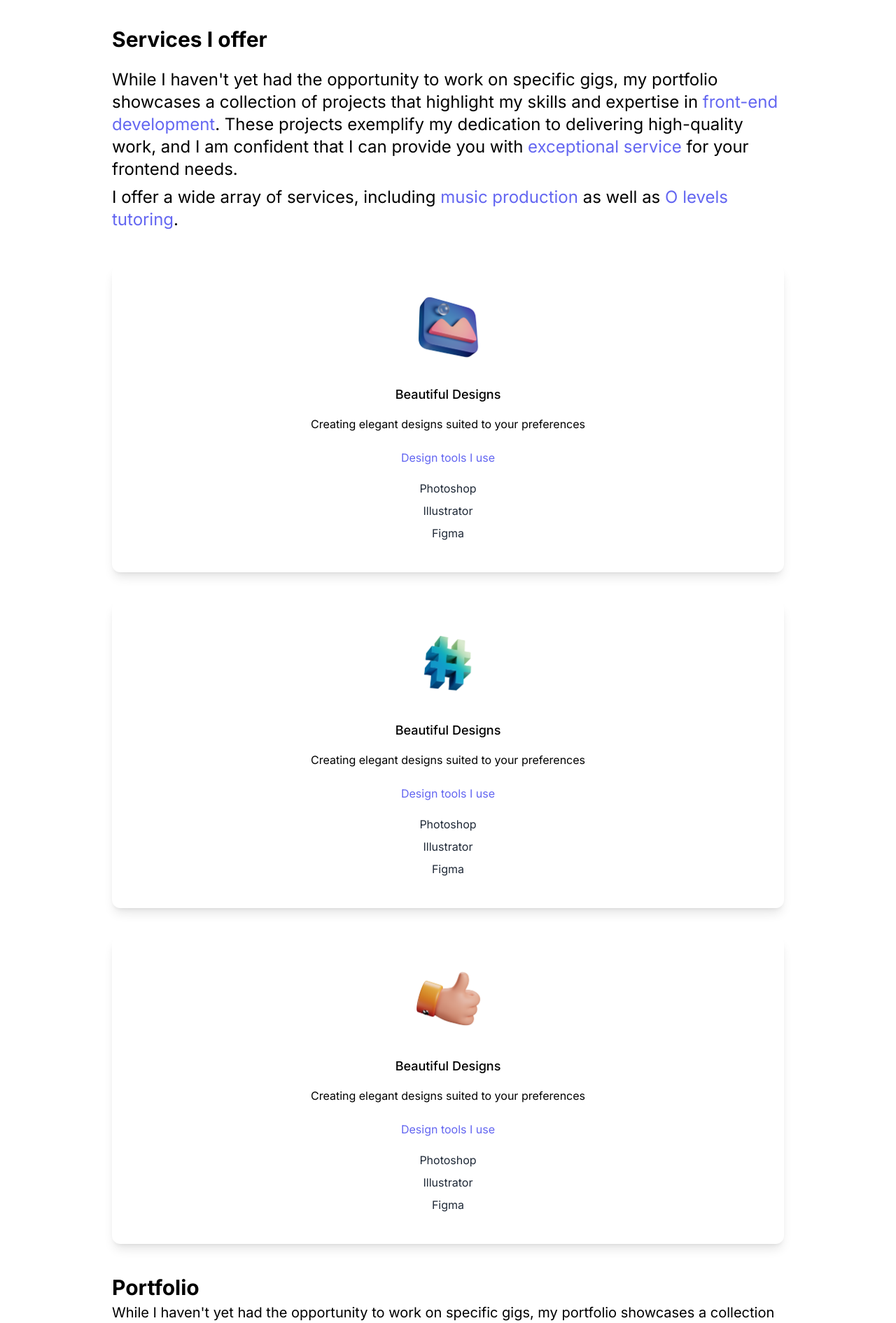
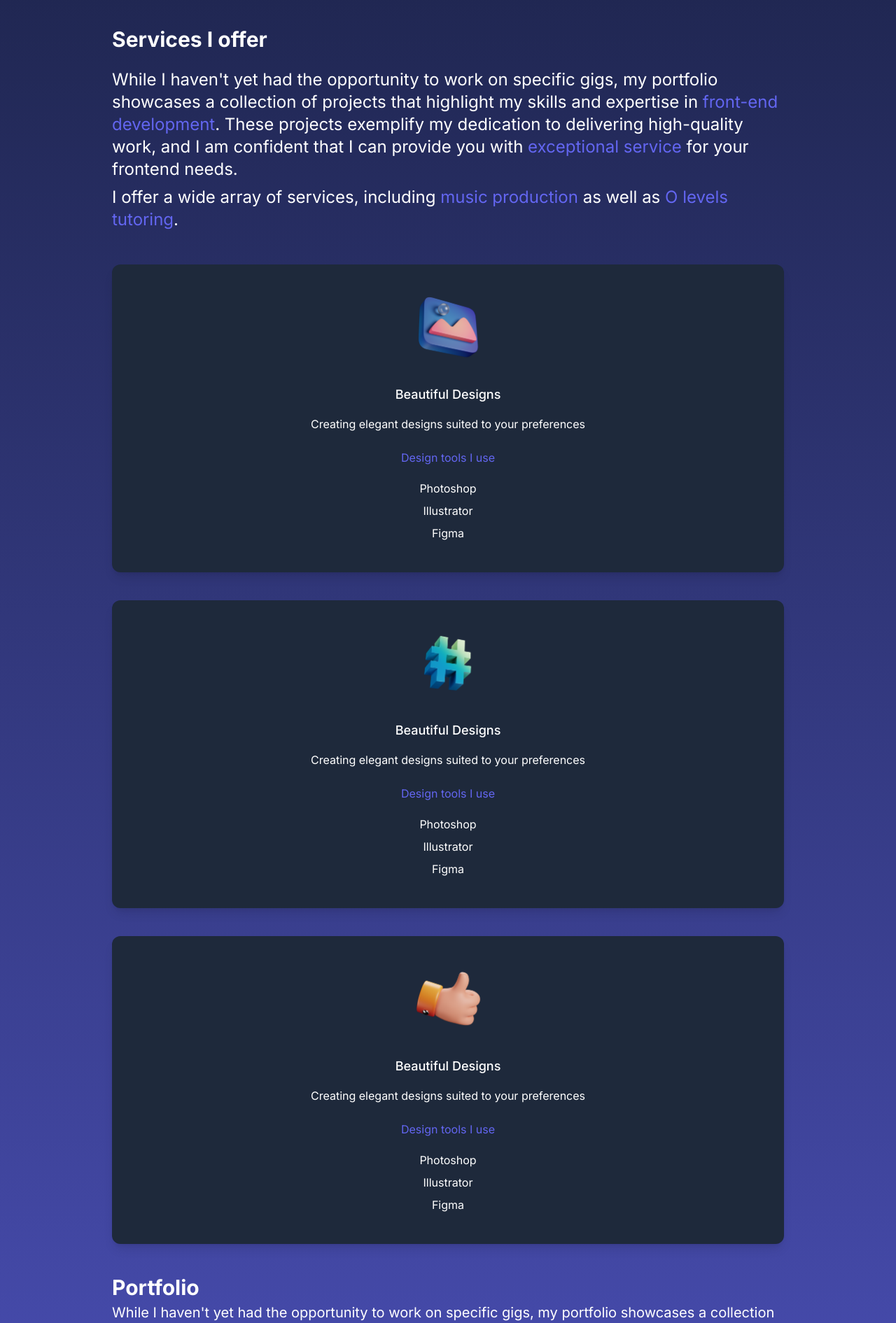
Before and after one commit to nessed/portofolio1, a Next.js app: page / in a window 1280 px wide. Shown: the part 906-2797 px from the top of the page at 70% size. Built offline with nearby package versions, Linux system fonts and the light colour scheme.

Commit message:
bubblessss

```diff
--- a/src/app/page.tsx
+++ b/src/app/page.tsx
@@ -6,10 +6,10 @@ export default function Home() {
   return (
     <div>
       <title>Portfolio</title>
-      <main className='bg-white dark:bg-gradient-to-b dark:from-slate-900 dark:to-indigo-500 px-10 md:px-20 lg:px-40'>
+      <main className='bg-gradient-to-b from-slate-900 to-indigo-500 px-10 md:px-20 lg:px-40'>
         <section className="min-h-screen">
           <nav className='py-10 mb-12 flex justify-between'>
-            <h1 className='dark:text-white text-xl font-burtons text-indigo-500'>developedbyali</h1>
+            <h1 className='text-white text-xl font-burtons text-indigo-500'>developedbyali</h1>
             <ul className='flex items-center'>
               <li><BsFillMoonStarsFill className="cursor-pointer text-2xl" /></li>
               <li>
@@ -19,8 +19,8 @@ export default function Home() {
           </nav>
           <div className='text-center p-10'>
             <h2 className='text-5xl py-2 text-indigo-600 font-medium md:text-6xl'>Ali</h2>
-            <h3 className='dark:text-white text-2xl py-2 md:text-3xl'>Developer and designer</h3>
-            <p className='dark:text-white text-md py-5 leading-8 text-gray-800 md:text-xl max-w-lg mx-auto'>
+            <h3 className='text-white text-2xl py-2 md:text-3xl'>Developer and designer</h3>
+            <p className='text-white text-md py-5 leading-8 text-gray-800 md:text-xl max-w-lg mx-auto'>
               Offering services for your frontend related needs.
             </p>
           </div>
@@ -35,7 +35,7 @@ export default function Home() {
           </div>
         </section>
         <section>
-          <div className='dark:text-white '>
+          <div className='text-white '>
             <h3 className='text-3xl py-6 pt-10 font-bold'>Services I offer</h3>
             <p className='text-2xl'> While I haven&apos;t yet had the opportunity to work on specific gigs,
               my portfolio showcases a collection of
@@ -47,7 +47,7 @@ export default function Home() {
               as well as <span className="text-indigo-500">O levels tutoring</span>.
             </p>
           </div>
-          <div className='shadow-lg p-10 rounded-xl my-10 text-center dark:bg-slate-800 dark:text-white'>
+          <div className='shadow-lg p-10 rounded-xl my-10 text-center bg-slate-800 text-white'>
             <div className='flex justify-center'>
               <Image className="" src="/design.png" alt="design" width={100} height={100} />
             </div>
@@ -55,39 +55,39 @@ export default function Home() {
               <h3 className='text-lg font-medium pt-8 pb-2 font-bold'>Beautiful Designs</h3>
               <p className='py-2'>Creating elegant designs suited to your preferences</p>
               <h4 className='py-4 text-indigo-500'>Design tools I use</h4>
-              <p className='text-gray-800 py-1 dark:text-white'>Photoshop</p>
-              <p className='text-gray-800 py-1 dark:text-white'>Illustrator</p>
-              <p className='text-gray-800 py-1 dark:text-white'>Figma</p>
+              <p className='text-gray-800 py-1 text-white'>Photoshop</p>
+              <p className='text-gray-800 py-1 text-white'>Illustrator</p>
+              <p className='text-gray-800 py-1 text-white'>Figma</p>
             </div>
           </div>
-          <div className='shadow-lg p-10 rounded-xl my-10 text-center dark:bg-slate-800 dark:text-white'>
+          <div className='shadow-lg p-10 rounded-xl my-10 text-center bg-slate-800 text-white'>
             <div className='flex justify-center'>
               <Image className="" src="/code.png" alt="design" width={100} height={100} />
             </div>
             <h3 className='text-lg font-medium pt-8 pb-2'>Beautiful Designs</h3>
             <p className='py-2'>Creating elegant designs suited to your preferences</p>
             <h4 className='py-4 text-indigo-500'>Design tools I use</h4>
-            <p className='text-gray-800 py-1 dark:text-white'>Photoshop</p>
-            <p className='text-gray-800 py-1 dark:text-white'>Illustrator</p>
-            <p className='text-gray-800 py-1 dark:text-white'>Figma</p>
+            <p className='text-gray-800 py-1 text-white'>Photoshop</p>
+            <p className='text-gray-800 py-1 text-white'>Illustrator</p>
+            <p className='text-gray-800 py-1 text-white'>Figma</p>
           </div>
-          <div className='shadow-lg p-10 rounded-xl my-10 text-center dark:bg-slate-800 dark:text-white'>
+          <div className='shadow-lg p-10 rounded-xl my-10 text-center bg-slate-800 text-white'>
             <div className='flex justify-center'>
               <Image className="" src="/consulting.png" alt="design" width={100} height={100} />
             </div>
             <h3 className='text-lg font-medium pt-8 pb-2'>Beautiful Designs</h3>
             <p className='py-2'>Creating elegant designs suited to your preferences</p>
             <h4 className='py-4 text-indigo-500'>Design tools I use</h4>
-            <p className='text-gray-800 py-1 dark:text-white'>Photoshop</p>
-            <p className='text-gray-800 py-1 dark:text-white'>Illustrator</p>
-            <p className='text-gray-800 py-1 dark:text-white'>Figma</p>
+            <p className='text-gray-800 py-1 text-white'>Photoshop</p>
+            <p className='text-gray-800 py-1 text-white'>Illustrator</p>
+            <p className='text-gray-800 py-1 text-white'>Figma</p>
           </div>
         </section>
 
         <section>
           <div>
-            <h3 className='text-3xl py-1 dark:text-white font-bold'>Portfolio</h3>
-            <p className='text-xl md:text-xl dark:text-white'>
+            <h3 className='text-3xl py-1 text-white font-bold'>Portfolio</h3>
+            <p className='text-xl md:text-xl text-white'>
               While I haven&apos;t yet had the opportunity to work on specific gigs, my portfolio showcases a collection of
               projects that highlight my skills and expertise in <span className="text-indigo-500">front-end development</span>.
               These projects exemplify my dedication to delivering high-quality work, and I am confident that I can
```
